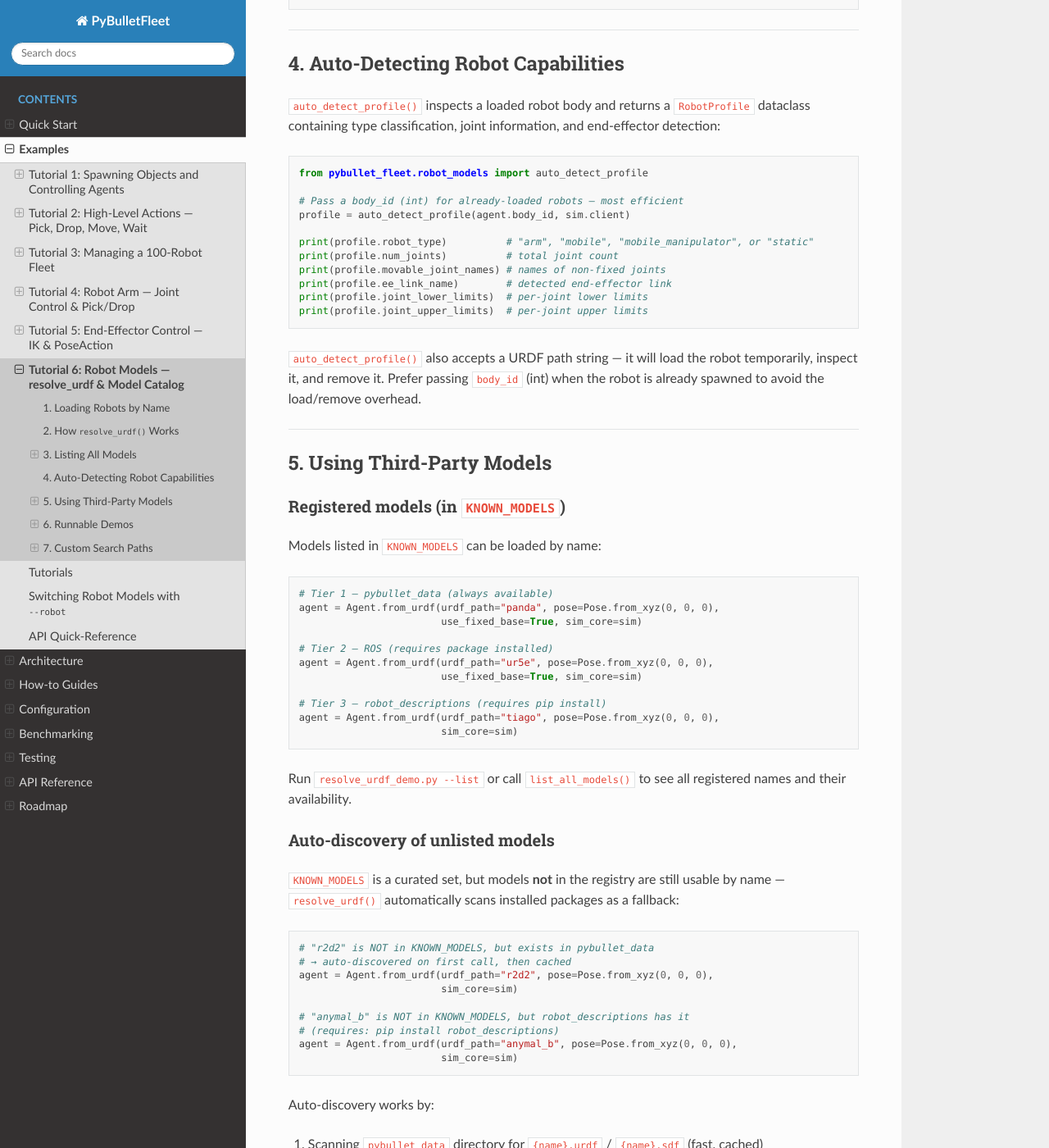
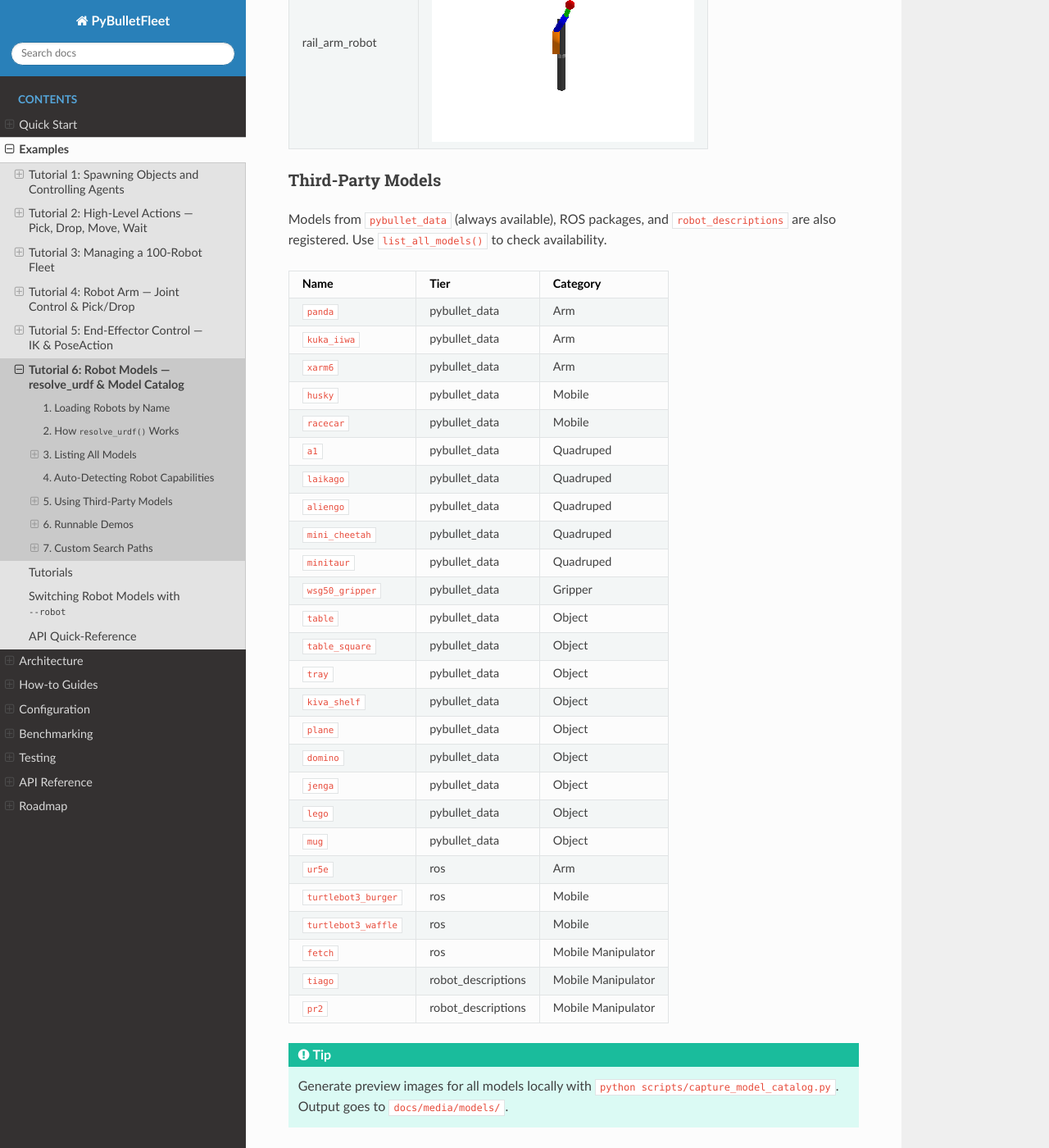
Before and after one commit to yuokamoto/PyBulletFleet, a Sphinx documentation site: the page built from docs/examples/robot-models.md, in a window 1280 px wide and 1400 px high, scrolled down 4040 px. Shown: the whole window at 82% size. Built offline with Sphinx 7.4.7 and the Read the Docs theme 3.1.0, drawn with Linux system fonts in a browser that asks for light colours; some of the changed text lies outside the part shown.

Commit message:
fix(ci): add Pillow dependency, model catalog images, and slim docs
- pyproject.toml: add Pillow>=8.0.0 to base dependencies (fixes CI test failures)
- docs/media/models/: add 5 local model PNGs (referenced by robot-models.md)
- docs/examples/robot-models.md: slim visual catalog to local models only,
  third-party models listed as text table (reduces page clutter)
- scripts/capture_model_catalog.py: support all KNOWN_MODELS (local + pybullet_data),
  add SDF loading support

````diff
--- a/docs/examples/robot-models.md
+++ b/docs/examples/robot-models.md
@@ -108,17 +108,55 @@
 
 ## 3. Listing All Models
 
-### Visual Catalog
+### Local Models (project `robots/` directory)
 
 | Model | Preview |
 |-------|---------|
 | mobile_robot | ![mobile_robot](../media/models/mobile_robot.png) |
 | arm_robot | ![arm_robot](../media/models/arm_robot.png) |
-| panda | ![panda](../media/models/panda.png) |
-| kuka_iiwa | ![kuka_iiwa](../media/models/kuka_iiwa.png) |
+| simple_cube | ![simple_cube](../media/models/simple_cube.png) |
 | mobile_manipulator | ![mobile_manipulator](../media/models/mobile_manipulator.png) |
 | rail_arm_robot | ![rail_arm_robot](../media/models/rail_arm_robot.png) |
-| simple_cube | ![simple_cube](../media/models/simple_cube.png) |
+
+### Third-Party Models
+
+Models from `pybullet_data` (always available), ROS packages, and
+`robot_descriptions` are also registered.  Use `list_all_models()` to check
+availability.
+
+| Name | Tier | Category |
+|------|------|----------|
+| `panda` | pybullet_data | Arm |
+| `kuka_iiwa` | pybullet_data | Arm |
+| `xarm6` | pybullet_data | Arm |
+| `husky` | pybullet_data | Mobile |
+| `racecar` | pybullet_data | Mobile |
+| `a1` | pybullet_data | Quadruped |
+| `laikago` | pybullet_data | Quadruped |
+| `aliengo` | pybullet_data | Quadruped |
+| `mini_cheetah` | pybullet_data | Quadruped |
+| `minitaur` | pybullet_data | Quadruped |
+| `wsg50_gripper` | pybullet_data | Gripper |
+| `table` | pybullet_data | Object |
+| `table_square` | pybullet_data | Object |
+| `tray` | pybullet_data | Object |
+| `kiva_shelf` | pybullet_data | Object |
+| `plane` | pybullet_data | Object |
+| `domino` | pybullet_data | Object |
+| `jenga` | pybullet_data | Object |
+| `lego` | pybullet_data | Object |
+| `mug` | pybullet_data | Object |
+| `ur5e` | ros | Arm |
+| `turtlebot3_burger` | ros | Mobile |
+| `turtlebot3_waffle` | ros | Mobile |
+| `fetch` | ros | Mobile Manipulator |
+| `tiago` | robot_descriptions | Mobile Manipulator |
+| `pr2` | robot_descriptions | Mobile Manipulator |
+
+```{tip}
+Generate preview images for all models locally with
+`python scripts/capture_model_catalog.py`.  Output goes to `docs/media/models/`.
+```
 
 Use `list_all_models()` to see every registered model with its tier and availability:
 
--- a/pyproject.toml
+++ b/pyproject.toml
@@ -28,6 +28,7 @@
     "scipy>=1.7.0",
     "pyyaml>=5.4.0",
     "two-point-interpolation>=1.3.1",
+    "Pillow>=8.0.0",
 ]
 
 [project.optional-dependencies]
````
Also changed, not shown: docs/media/models/arm_robot.png (added), docs/media/models/mobile_manipulator.png (added), docs/media/models/mobile_robot.png (added), docs/media/models/rail_arm_robot.png (added), docs/media/models/simple_cube.png (added), 1 other file.
